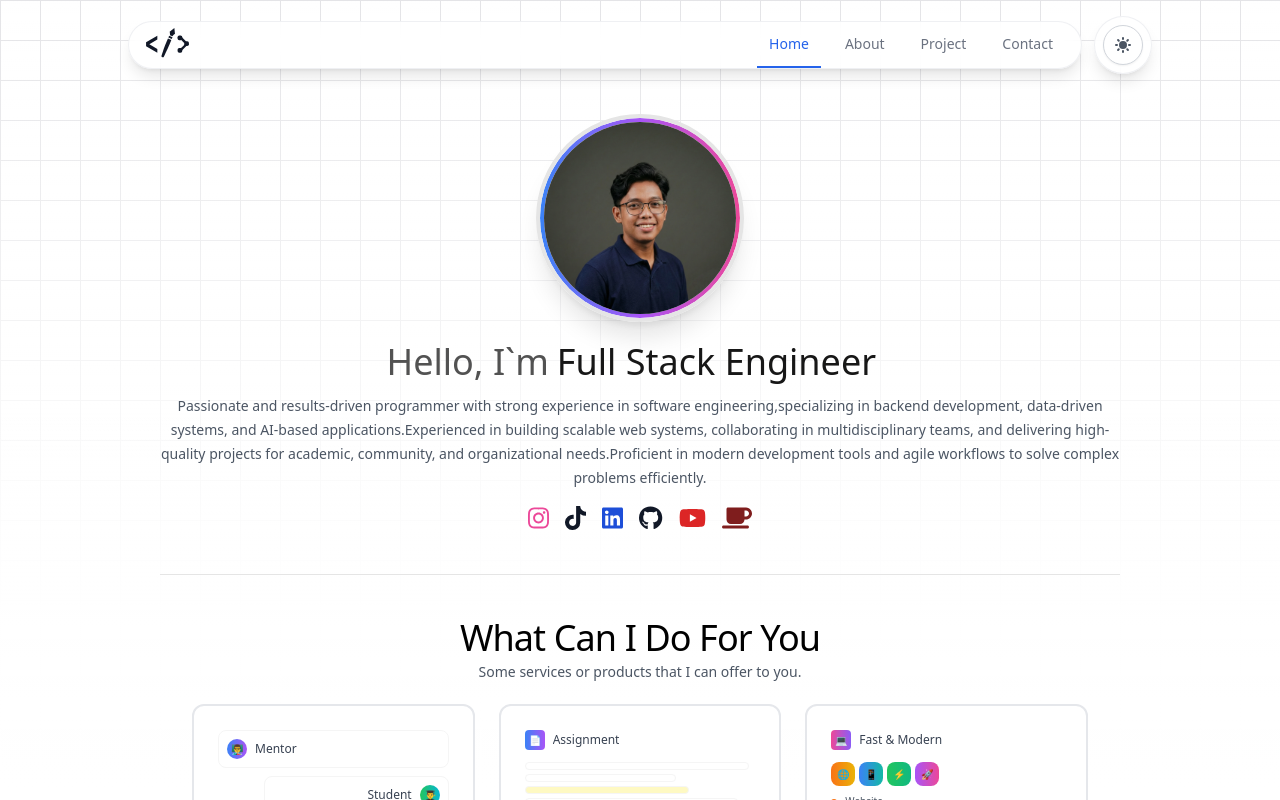
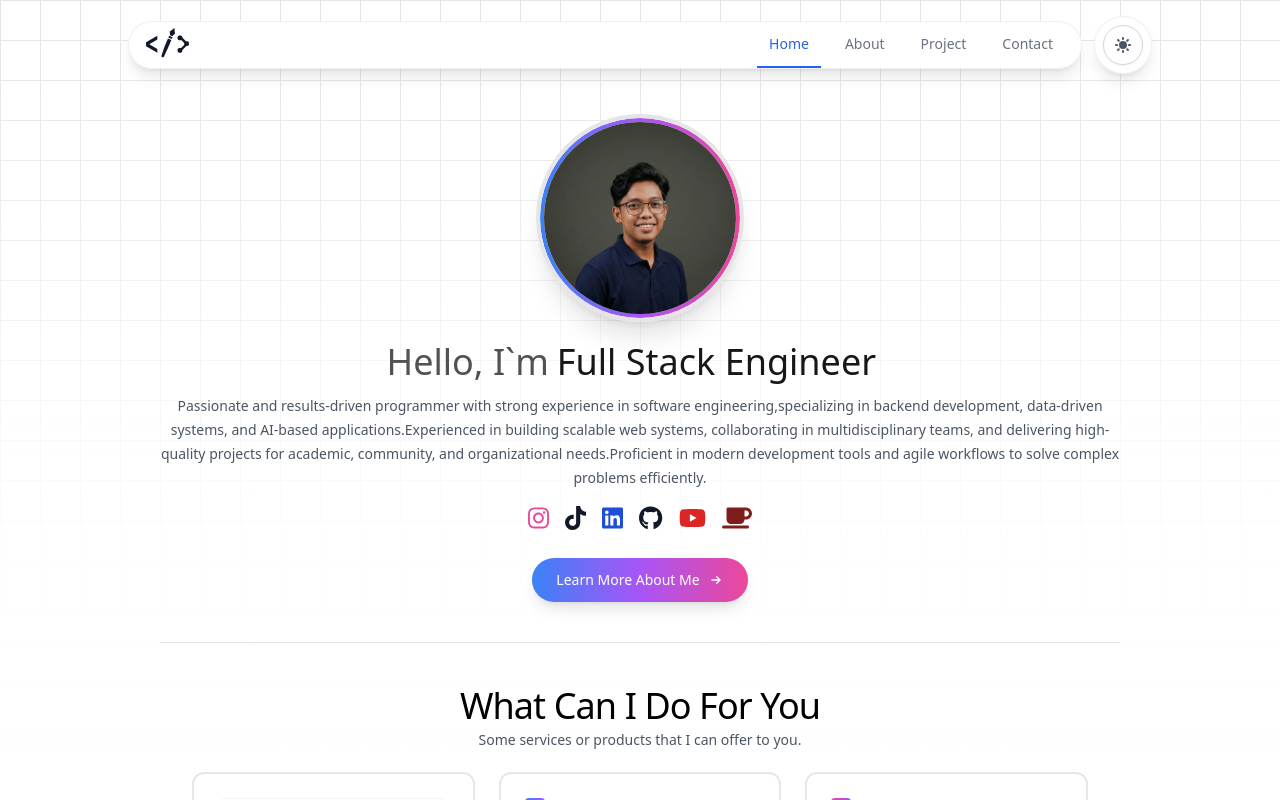
Before and after one commit to aidilbaihaqi/ngobarengaidil, a Next.js app: page / in a window 1280 px wide. Shown: the top 800 px of the page. Built offline with nearby package versions, Linux system fonts and the light colour scheme.

Commit message:
add cta button

```diff
--- a/app/page.tsx
+++ b/app/page.tsx
@@ -79,6 +79,35 @@ export default function Home() {
                 Passionate and results-driven programmer with strong experience in software engineering,specializing in backend development, data-driven systems, and AI-based applications.Experienced in building scalable web systems, collaborating in multidisciplinary teams, and delivering high-quality projects for academic, community, and organizational needs.Proficient in modern development tools and agile workflows to solve complex problems efficiently.
               </p>
               <SocialIcons />
+
+              {/* CTA Button to About Page */}
+              <motion.div
+                initial={{ opacity: 0, y: 20 }}
+                animate={{ opacity: 1, y: 0 }}
+                transition={{ duration: 0.5, delay: 0.3 }}
+                className="mt-6"
+              >
+                <a
+                  href="/about"
+                  className="inline-flex items-center gap-2 px-6 py-3 text-sm font-medium text-white bg-gradient-to-r from-blue-500 via-purple-500 to-pink-500 rounded-full shadow-lg hover:shadow-xl hover:scale-105 transition-all duration-300"
+                >
+                  Learn More About Me
+                  <svg
+                    xmlns="http://www.w3.org/2000/svg"
+                    className="h-4 w-4"
+                    fill="none"
+                    viewBox="0 0 24 24"
+                    stroke="currentColor"
+                  >
+                    <path
+                      strokeLinecap="round"
+                      strokeLinejoin="round"
+                      strokeWidth={2}
+                      d="M13 7l5 5m0 0l-5 5m5-5H6"
+                    />
+                  </svg>
+                </a>
+              </motion.div>
             </div>
             {/* End About */}
 
```
